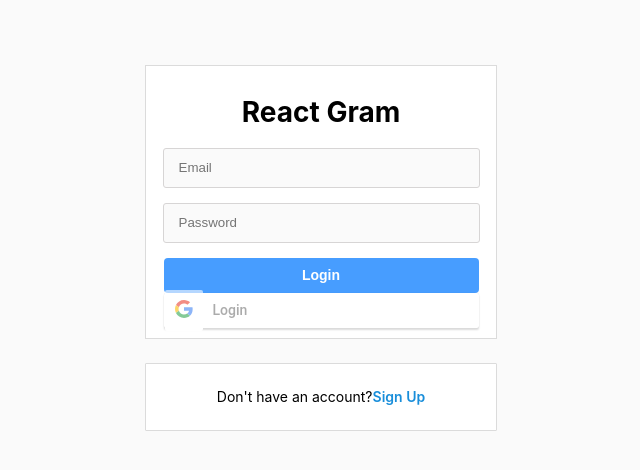
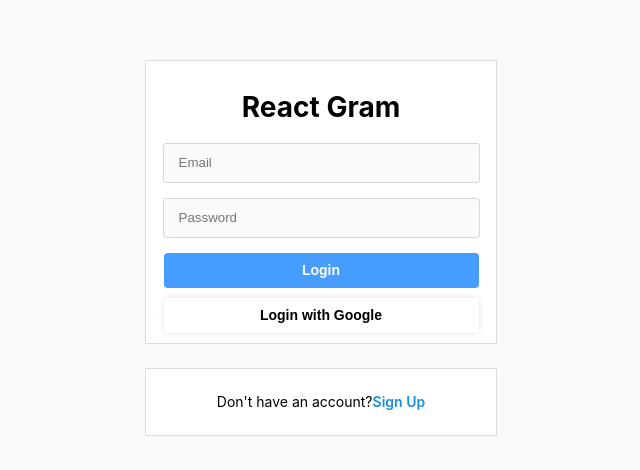
Before and after one commit to Ammyy9908/instaReact, a React (Create React App) app: page /auth/login in a window 1280 px wide. Shown: the part 140-610 px from the top of the page, without its empty margins (319-959 px from the left). Built offline with nearby package versions, Linux system fonts and the light colour scheme; what javascript-time-ago would draw is missing.

Commit message:
google auth added2

```diff
--- a/src/pages/Auth.css
+++ b/src/pages/Auth.css
@@ -1,3 +1,9 @@
 .form__error{
     border: 1px solid red !important;
 }
+.google__btn{
+    background-color: #fff !important;
+    margin-top: 10px !important;
+    box-shadow: 0 0 5px 1px rgba(0, 0, 0, 0.0975);
+    color: #000 !important;
+}
--- a/src/pages/Auth.jsx
+++ b/src/pages/Auth.jsx
@@ -119,7 +119,14 @@ function Auth({type}) {
         })
     }
     const responseGoogle = (response) => {
-        console.log(response);
+        if(response.error){
+            return alert("Eroor");
+        }
+        else{
+            console.log("lOGIN WORKING");
+            console.log(response);
+        }
+
       }
     return (
         <div className={styles.authScreen}>
@@ -143,6 +150,9 @@ function Auth({type}) {
                 <GoogleLogin
     clientId="688025704310-mal2da29j49vmat22s1ad156fg6a93f8.apps.googleusercontent.com"
     buttonText="Login"
+    render={renderProps => (
+        <button onClick={renderProps.onClick} disabled={renderProps.disabled} className="google__btn">Login with Google</button>
+      )}
     onSuccess={responseGoogle}
     onFailure={responseGoogle}
     cookiePolicy={'single_host_origin'}
```
